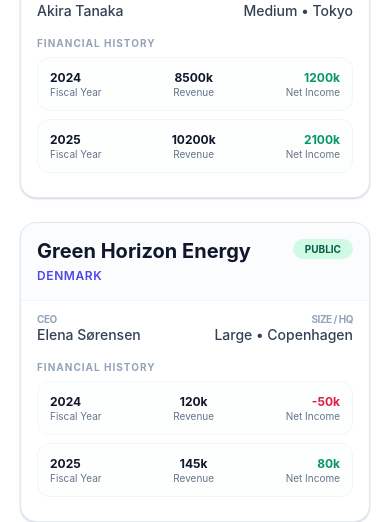
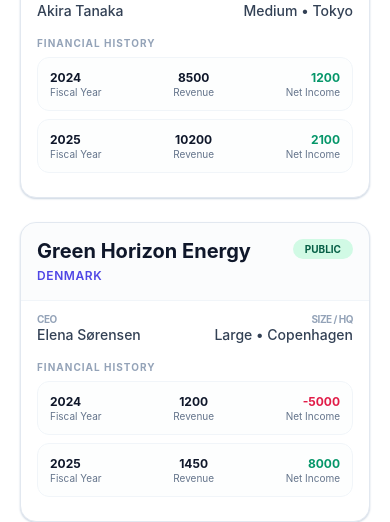
Before and after one commit to burcinismail8/company-search-app, a React Native app: screen / in a window 390 px wide. Shown: the part 242-764 px from the top of the page. Built offline with nearby package versions, Linux system fonts and the light colour scheme.

Commit message:
Update CompanyCard component to use ICompany type and enhance financial data display with updated mock data values

```diff
--- a/components/CompanyCard.tsx
+++ b/components/CompanyCard.tsx
@@ -1,10 +1,10 @@
 import React from 'react';
 import { Text, View } from 'react-native';
 
-import { Company } from 'types';
+import { ICompany } from 'types';
 
 interface CompanyCardProps {
-  company: Company;
+  company: ICompany;
 }
 
 const CompanyCard: React.FC<CompanyCardProps> = ({ company }) => {
@@ -51,7 +51,8 @@ const CompanyCard: React.FC<CompanyCardProps> = ({ company }) => {
           Financial History
         </Text>
 
-        {company.financialData.map((financial) => (
+        {company.financialData.map(
+          (financial: { year: number; revenue: number; net_income: number }) => (
             <View
               key={financial.year}
               className="mb-2 flex-row items-center justify-between rounded-xl border border-slate-100 bg-slate-50/30 p-3">
@@ -61,19 +62,20 @@ const CompanyCard: React.FC<CompanyCardProps> = ({ company }) => {
               </View>
 
               <View className="items-center">
-              <Text className="text-xs font-bold text-slate-900">{financial.revenue}k</Text>
+                <Text className="text-xs font-bold text-slate-900">{financial.revenue}</Text>
                 <Text className="text-[10px] text-slate-500">Revenue</Text>
               </View>
 
               <View className="items-end">
                 <Text
                   className={`text-xs font-bold ${financial.net_income >= 0 ? 'text-emerald-600' : 'text-rose-600'}`}>
-                {financial.net_income}k
+                  {financial.net_income}
                 </Text>
                 <Text className="text-[10px] text-slate-500">Net Income</Text>
               </View>
             </View>
-        ))}
+          )
+        )}
       </View>
     </View>
   );
--- a/data/mockData.json
+++ b/data/mockData.json
@@ -29,8 +29,8 @@
         "headquarters": "Copenhagen"
       },
       "financialData": [
-        { "year": 2024, "revenue": 120, "net_income": -50 },
-        { "year": 2025, "revenue": 145, "net_income": 80 }
+        { "year": 2024, "revenue": 1200, "net_income": -5000 },
+        { "year": 2025, "revenue": 1450, "net_income": 8000 }
       ]
     },
     {
@@ -46,7 +46,7 @@
         "headquarters": "Austin, TX"
       },
       "financialData": [
-        { "year": 2025, "revenue": 450, "net_income": 450 }
+        { "year": 2025, "revenue": 4500, "net_income": 4500 }
       ]
     },
     {
@@ -62,8 +62,8 @@
         "headquarters": "Munich"
       },
       "financialData": [
-        { "year": 2024, "revenue": 210, "net_income": 420 },
-        { "year": 2025, "revenue": 205, "net_income": 380 }
+        { "year": 2024, "revenue": 2100, "net_income": 4200 },
+        { "year": 2025, "revenue": 2050, "net_income": 3800 }
       ]
     },
     {
@@ -79,8 +79,8 @@
         "headquarters": "London"
       },
       "financialData": [
-        { "year": 2024, "revenue": 150, "net_income": 300 },
-        { "year": 2025, "revenue": 220, "net_income": 550 }
+        { "year": 2024, "revenue": 1500, "net_income": 3000 },
+        { "year": 2025, "revenue": 2200, "net_income": 5500 }
       ]
     },
     {
@@ -96,8 +96,8 @@
         "headquarters": "Milan"
       },
       "financialData": [
-        { "year": 2024, "revenue": 450, "net_income": 220 },
-        { "year": 2025, "revenue": 420, "net_income": 110 }
+        { "year": 2024, "revenue": 4500, "net_income": 2200 },
+        { "year": 2025, "revenue": 4200, "net_income": 1100 }
       ]
     }
   ]
```
Lines whose indentation alone changed are shown as unchanged.
